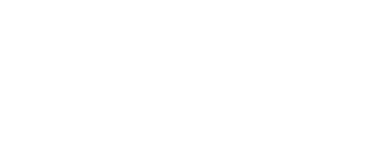
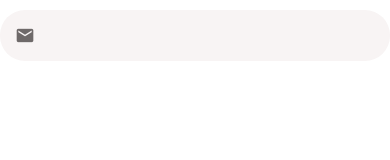
Before and after one commit to Sandi2156/DoneWithIt, a React Native app: screen / in a window 390 px wide. Shown: the top 160 px of the page. Built offline with nearby package versions, Linux system fonts and the light colour scheme.

Commit message:
refactored apptextinput

```diff
--- a/App.js
+++ b/App.js
@@ -1,5 +1,10 @@
+import AppTextInput from "./app/components/AppTextInput";
 import Screen from "./app/components/Screen";
 
 export default function App() {
-	return <Screen></Screen>;
+	return (
+		<Screen>
+			<AppTextInput iconName="email" />
+		</Screen>
+	);
 }
--- a/app/components/AppButton.js
+++ b/app/components/AppButton.js
@@ -1,12 +1,12 @@
 import { StyleSheet, Text, TouchableHighlight } from "react-native";
 import React from "react";
 
-import colors from "../config/colors";
+import defaultStyles from "../config/styles";
 
 export default function AppButton({ title, onPress, color = "primary" }) {
 	return (
 		<TouchableHighlight
-			style={[styles.button, { backgroundColor: colors[color] }]}
+			style={[styles.button, { backgroundColor: defaultStyles.colors[color] }]}
 			onPress={onPress}
 		>
 			<Text style={styles.text}>{title}</Text>
@@ -25,7 +25,7 @@ const styles = StyleSheet.create({
 	},
 
 	text: {
-		color: colors.white,
+		color: defaultStyles.colors.white,
 		fontSize: 18,
 		textTransform: "uppercase",
 		fontWeight: "bold",
--- a/app/components/AppTextInput.js
+++ b/app/components/AppTextInput.js
@@ -1,9 +1,9 @@
-import { StyleSheet, Text, TextInput, View, Platform } from "react-native";
+import { StyleSheet, TextInput, View } from "react-native";
 import React from "react";
 
 import { MaterialCommunityIcons } from "@expo/vector-icons";
 
-import colors from "../config/colors";
+import defaultStyles from "../config/styles";
 
 export default function AppTextInput({ iconName, ...otherProps }) {
 	return (
@@ -12,7 +12,7 @@ export default function AppTextInput({ iconName, ...otherProps }) {
 				<MaterialCommunityIcons
 					name={iconName}
 					size={20}
-					color={colors.medium}
+					color={defaultStyles.colors.medium}
 					style={styles.icon}
 				/>
 			)}
@@ -24,7 +24,7 @@ export default function AppTextInput({ iconName, ...otherProps }) {
 
 const styles = StyleSheet.create({
 	container: {
-		backgroundColor: colors.light,
+		backgroundColor: defaultStyles.colors.light,
 		borderRadius: 25,
 		flexDirection: "row",
 		width: "100%",
@@ -35,9 +35,6 @@ const styles = StyleSheet.create({
 
 	icon: { marginRight: 10 },
 
-	textInput: {
-		fontSize: 10,
-		fontFamily: Platform.OS === "android" ? "Roboto" : "Avenir",
-		color: colors.dark,
-	},
+	textInput: defaultStyles.text,
+	// textInput: { borderBottomColor: "red" },
 });
--- a/app/components/Card.js
+++ b/app/components/Card.js
@@ -1,7 +1,7 @@
 import { Image, StyleSheet, View } from "react-native";
 import React from "react";
 
-import colors from "../config/colors";
+import defaultStyles from "../config/styles";
 
 import AppText from "./AppText";
 
@@ -22,12 +22,12 @@ export default function Card({ title, subtitle, image }) {
 const styles = StyleSheet.create({
 	card: {
 		borderRadius: 15,
-		backgroundColor: colors.white,
+		backgroundColor: defaultStyles.colors.white,
 		marginBottom: 20,
 		overflow: "hidden",
 	},
 	detailsContainer: { padding: 20 },
 	image: { width: "100%", height: 200 },
 	title: { marginBottom: 7 },
-	subtitle: { color: colors.secondary, fontWeight: "bold" },
+	subtitle: { color: defaultStyles.colors.secondary, fontWeight: "bold" },
 });
--- a/app/components/Icon.js
+++ b/app/components/Icon.js
@@ -3,7 +3,7 @@ import React from "react";
 
 import { MaterialCommunityIcons } from "@expo/vector-icons";
 
-import colors from "../config/colors";
+import defaultStyles from "../config/styles";
 
 export default function Icon({
 	name,
@@ -17,14 +17,14 @@ export default function Icon({
 				width: size,
 				height: size,
 				borderRadius: size / 2,
-				backgroundColor: colors[backgroundColor],
+				backgroundColor: defaultStyles.colors[backgroundColor],
 				justifyContent: "center",
 				alignItems: "center",
 			}}
 		>
 			<MaterialCommunityIcons
 				name={name}
-				color={colors[iconColor]}
+				color={defaultStyles.colors[iconColor]}
 				size={size * 0.5}
 			/>
 		</View>
--- a/app/config/colors.js
+++ b/app/config/colors.js
@@ -7,5 +7,5 @@ export default {
 	light: "#f8f4f4",
 	danger: "#ff5252",
 	yellow: "#ffe66d",
-	dark: "#ocococ",
+	dark: "#0C0C0C",
 };
--- /dev/null
+++ b/app/config/styles.js
@@ -0,0 +1,11 @@
+import { Platform } from "react-native";
+import colors from "./colors";
+
+export default {
+	colors,
+	text: {
+		fontSize: 12,
+		fontFamily: Platform.OS === "android" ? "Roboto" : "Avenir",
+		color: colors.dark,
+	},
+};
```
Also changed, not shown: app/components/AppText.js (+3 -4 lines).
